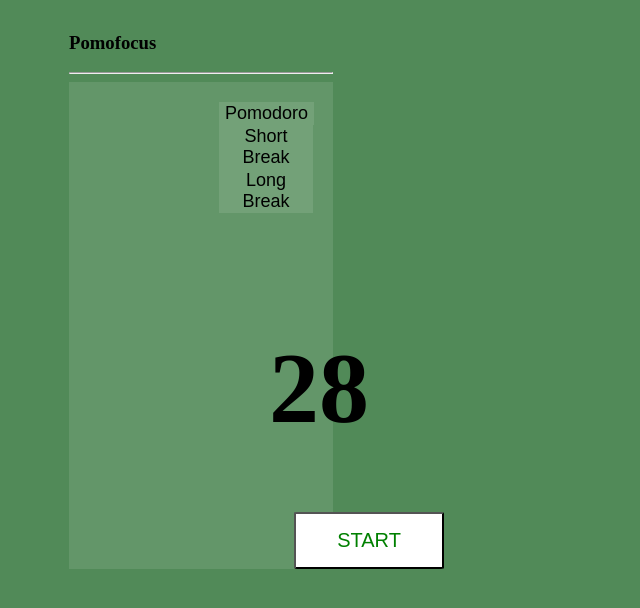
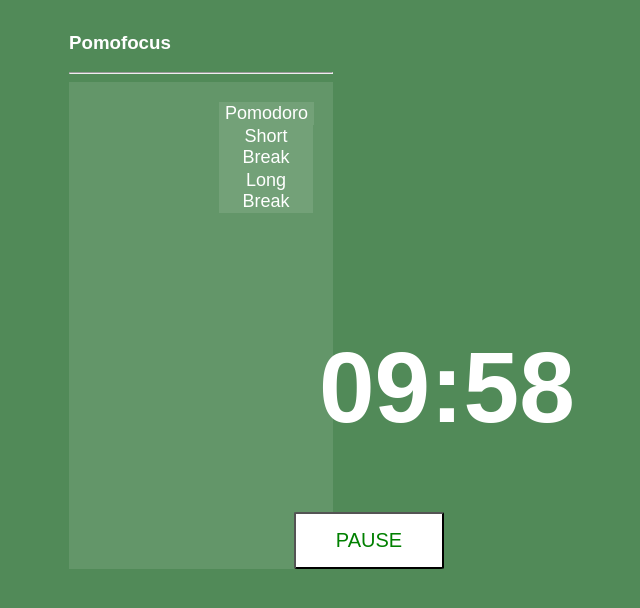
Before and after one commit to GeorgePauly95/Pomodoro, a plain HTML site: page index.html in a window 1280 px wide. Both pictures are taken after a click on the button "START". Shown: the whole page, without its empty margins (439-1079 px from the left). Drawn offline with Linux system fonts and the light colour scheme.

Commit message:
Corrected Timer Countdown and made it mm:ss format

```diff
--- a/index.html
+++ b/index.html
@@ -14,7 +14,7 @@
             <div class="session">
                 <button type="button" class="session_type">Pomodoro</button><button type="button" class="session_type">Short Break</button><button type="button" class="session_type">Long Break</button>
             </div>
-            <h1 class="time">30</h1>
+            <h1 class="time">10:00</h1>
             <button type="button" class="start">START</button>
         </div>
     </div>
--- a/styles.css
+++ b/styles.css
@@ -1,4 +1,3 @@
-<<<<<<< HEAD
 *{
     font-family: Arial, Helvetica, sans-serif;
     color: white;
@@ -35,41 +34,3 @@ body .timer{
     margin-left: 250px;
     font-size: 100px;
 }
-=======
-*{
-    font-family: Arial, Helvetica, sans-serif;
-    color: white;
-}
-body{
-    background-color: rgb(81,138,88);
-}
-.session{
-    padding: 20px 10px 50px 150px;
-}
-.session_type{
-    font-weight: medium;
-    font-size: 18px;
-    background-color: rgba(255, 255, 255, 0.1);
-    border: none;
-    margin-right: 10px;
-}
-.main{
-    padding: 5px 500px;
-}
-body .timer{
-    background-color: rgba(255, 255, 255, 0.1);
-}
-.start{
-    background-color: white;
-    color: green;
-    width: 150px;
-    padding:15px;
-    border-radius: 2%;
-    margin-left: 225px;
-    font-size: 20px
-}
-.time{
-    margin-left: 200px;
-    font-size: 100px;
-}
->>>>>>> 7daec26f28b73039787f5b6d0ee56fa97bb4b7c5
--- a/timer.js
+++ b/timer.js
@@ -1,13 +1,30 @@
-let i = document.getElementsByClassName("time")[0].innerHTML;
-let counting_down = false   ;
+let session_duration = document.getElementsByClassName("time")[0].innerHTML;
+let minutes_duration = session_duration.split(":")[0]
+let seconds_duration = session_duration.split(":")[1]
+let counting_down = false;
 document.getElementsByClassName("start")[0].addEventListener("click",count_down);
+
 function count_down(){
     if (counting_down) return
+    document.getElementsByClassName("start")[0].innerHTML = "PAUSE"
     counting_down = true
     const interval = setInterval(timer,1000);
     function timer(){
-        i--
-        document.getElementsByTagName("h1")[0].innerHTML = Number(i);
-        if (i <= 0) clearInterval(interval)
+        if (seconds_duration==0){
+            minutes_duration--
+        }
+        seconds_duration--
+        seconds_duration = (seconds_duration+60)%60
+        if (seconds_duration<10 && seconds_duration.toString.length==1){
+            seconds_duration = "0"+seconds_duration
+        }
+        if (minutes_duration<10 && minutes_duration.toString.length==1){
+            minutes_duration = "0"+minutes_duration
+        }
+        document.getElementsByTagName("h1")[0].innerHTML = minutes_duration+":"+seconds_duration;
+        document.getElementsByTagName("title")[0].innerHTML = minutes_duration+":"+seconds_duration+" - "+"Time for Focus!";
+        if (minutes_duration <= 0 && seconds_duration == 0){
+            clearInterval(interval)
+        }
     }
 }
```
